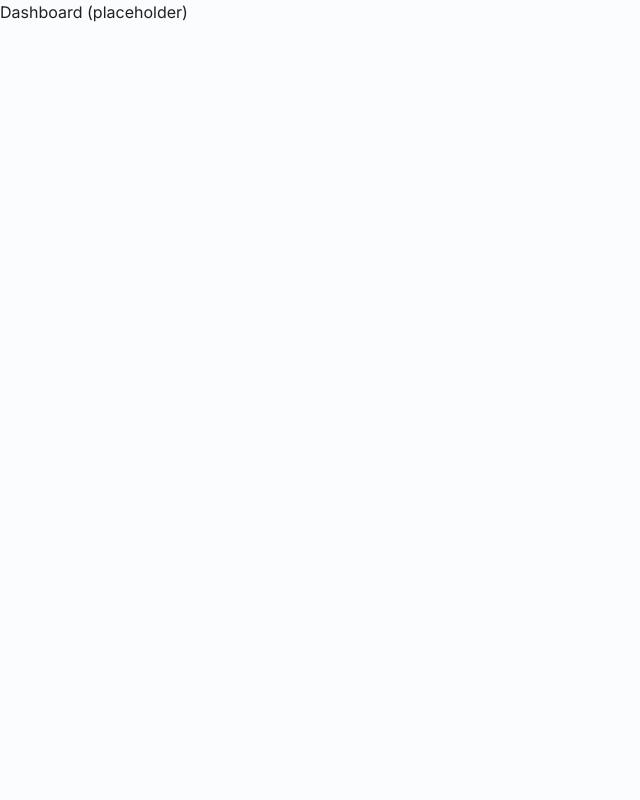
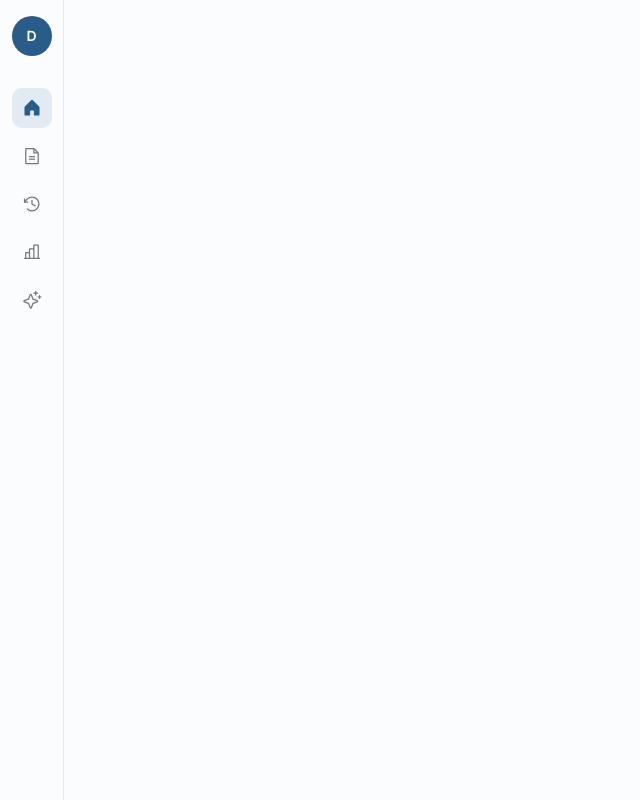
Before and after one commit to ukazimchisom/docolab, a Next.js app: page /dashboard in a window 1280 px wide. Shown: the whole page, without its empty margins (0-640 px from the left). Built offline with nearby package versions, Linux system fonts and the light colour scheme.

Commit message:
feat: build desktop icon rail with active-route highlighting and tooltips

```diff
--- a/src/app/(app)/dashboard/page.tsx
+++ b/src/app/(app)/dashboard/page.tsx
@@ -1,7 +1,9 @@
+import { IconRail } from "@/components/app/icon-rail";
+
 export default function DashboardPage() {
   return (
-    <main>
-      <h1>Dashboard (placeholder)</h1>
-    </main>
+    <div className="flex h-screen">
+      <IconRail />
+    </div>
   );
 }
--- a/src/app/layout.tsx
+++ b/src/app/layout.tsx
@@ -1,6 +1,7 @@
 import type { Metadata } from "next";
 import { Inter } from "next/font/google";
 import "./globals.css";
+import { TooltipProvider } from "@/components/ui/tooltip";
 
 const inter = Inter({
   subsets: ["latin"],
@@ -19,7 +20,9 @@ export default function RootLayout({
 }) {
   return (
     <html lang="en" className={inter.variable}>
-      <body>{children}</body>
+      <body>
+        <TooltipProvider delayDuration={200}>{children}</TooltipProvider>
+      </body>
     </html>
   );
 }
--- /dev/null
+++ b/src/components/app/icon-rail.tsx
@@ -0,0 +1,70 @@
+"use client";
+
+import Link from "next/link";
+import { usePathname } from "next/navigation";
+import {
+  HouseIcon,
+  FileTextIcon,
+  ClockCounterClockwiseIcon,
+  ChartBarIcon,
+  SparkleIcon,
+  type Icon,
+} from "@phosphor-icons/react";
+import {
+  Tooltip,
+  TooltipContent,
+  TooltipTrigger,
+} from "@/components/ui/tooltip";
+import { NAV_ITEMS } from "@/lib/mock-data";
+
+const ICON_MAP: Record<string, Icon> = {
+  House: HouseIcon,
+  FileText: FileTextIcon,
+  ClockCounterClockwise: ClockCounterClockwiseIcon,
+  ChartBar: ChartBarIcon,
+  Sparkle: SparkleIcon,
+};
+
+export function IconRail() {
+  const pathname = usePathname();
+
+  return (
+    <aside className="flex h-full w-16 flex-col items-center border-r border-sidebar-border bg-sidebar py-4">
+      {/* Workspace switcher */}
+      <Link
+        href="/dashboard"
+        aria-label="Docolab workspace"
+        className="flex h-10 w-10 items-center justify-center rounded-full bg-primary text-sm font-semibold text-primary-foreground"
+      >
+        D
+      </Link>
+
+      <nav className="mt-8 flex flex-col items-center gap-2">
+        {NAV_ITEMS.map((item) => {
+          const ItemIcon = ICON_MAP[item.icon];
+          const isActive = pathname.startsWith(item.href);
+
+          return (
+            <Tooltip key={item.id}>
+              <TooltipTrigger asChild>
+                <Link
+                  href={item.href}
+                  aria-label={item.label}
+                  aria-current={isActive ? "page" : undefined}
+                  className={`flex h-10 w-10 items-center justify-center rounded-lg transition-colors ${
+                    isActive
+                      ? "bg-sidebar-accent text-sidebar-primary"
+                      : "text-sidebar-foreground/60 hover:bg-sidebar-accent hover:text-sidebar-foreground"
+                  }`}
+                >
+                  <ItemIcon size={20} weight={isActive ? "fill" : "regular"} />
+                </Link>
+              </TooltipTrigger>
+              <TooltipContent side="right">{item.label}</TooltipContent>
+            </Tooltip>
+          );
+        })}
+      </nav>
+    </aside>
+  );
+}
--- /dev/null
+++ b/src/components/ui/tooltip.tsx
@@ -0,0 +1,57 @@
+"use client"
+
+import * as React from "react"
+import { Tooltip as TooltipPrimitive } from "radix-ui"
+
+import { cn } from "@/lib/utils"
+
+function TooltipProvider({
+  delayDuration = 0,
+  ...props
+}: React.ComponentProps<typeof TooltipPrimitive.Provider>) {
+  return (
+    <TooltipPrimitive.Provider
+      data-slot="tooltip-provider"
+      delayDuration={delayDuration}
+      {...props}
+    />
+  )
+}
+
+function Tooltip({
+  ...props
+}: React.ComponentProps<typeof TooltipPrimitive.Root>) {
+  return <TooltipPrimitive.Root data-slot="tooltip" {...props} />
+}
+
+function TooltipTrigger({
+  ...props
+}: React.ComponentProps<typeof TooltipPrimitive.Trigger>) {
+  return <TooltipPrimitive.Trigger data-slot="tooltip-trigger" {...props} />
+}
+
+function TooltipContent({
+  className,
+  sideOffset = 0,
+  children,
+  ...props
+}: React.ComponentProps<typeof TooltipPrimitive.Content>) {
+  return (
+    <TooltipPrimitive.Portal>
+      <TooltipPrimitive.Content
+        data-slot="tooltip-content"
+        sideOffset={sideOffset}
+        className={cn(
+          "z-50 inline-flex w-fit max-w-xs origin-(--radix-tooltip-content-transform-origin) items-center gap-1.5 rounded-md bg-foreground px-3 py-1.5 text-xs text-background has-data-[slot=kbd]:pr-1.5 data-[side=bottom]:slide-in-from-top-2 data-[side=left]:slide-in-from-right-2 data-[side=right]:slide-in-from-left-2 data-[side=top]:slide-in-from-bottom-2 **:data-[slot=kbd]:relative **:data-[slot=kbd]:isolate **:data-[slot=kbd]:z-50 **:data-[slot=kbd]:rounded-sm data-[state=delayed-open]:animate-in data-[state=delayed-open]:fade-in-0 data-[state=delayed-open]:zoom-in-95 data-open:animate-in data-open:fade-in-0 data-open:zoom-in-95 data-closed:animate-out data-closed:fade-out-0 data-closed:zoom-out-95",
+          className
+        )}
+        {...props}
+      >
+        {children}
+        <TooltipPrimitive.Arrow className="z-50 size-2.5 translate-y-[calc(-50%_-_2px)] rotate-45 rounded-[2px] bg-foreground fill-foreground" />
+      </TooltipPrimitive.Content>
+    </TooltipPrimitive.Portal>
+  )
+}
+
+export { Tooltip, TooltipContent, TooltipProvider, TooltipTrigger }
```
